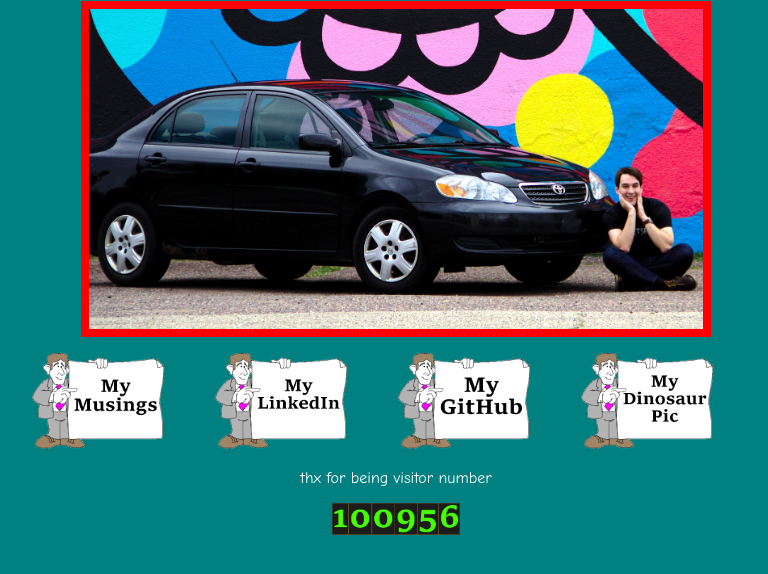
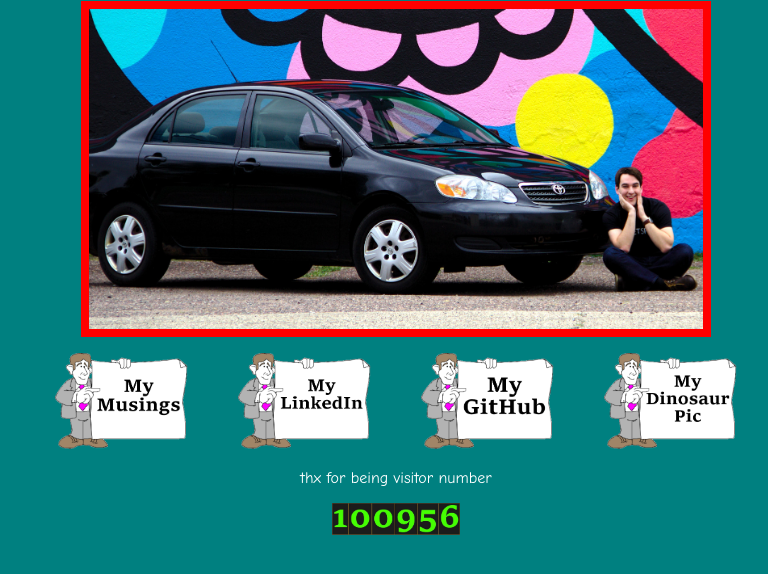
Before and after one commit to Austin-Altmann/personal-website, a plain HTML site: page index.html in a window 1280 px wide. Shown: the part 182-756 px from the top of the page, without its empty margins (244-1012 px from the left). Drawn offline with Linux system fonts and the light colour scheme.

Commit message:
Fixed navigation button centering

```diff
--- a/austin-styles.css
+++ b/austin-styles.css
@@ -20,8 +20,6 @@ body {
 .navigation {
 	margin-top: 2vh;
 	display: inline-block;
-	justify-content: center;
-	align-items: center;
 }
 
 .navigation-image {
@@ -34,24 +32,28 @@ body {
 	background: url("./images/clipart/musings.png");
 	background-size: contain;
 	background-repeat: no-repeat;
+	background-position: center center;
 }
 
 #github {
 	background: url("./images/clipart/github.png");
 	background-size: contain;
 	background-repeat: no-repeat;
+	background-position: center center;
 }
 
 #linkedin {
 	background: url("./images/clipart/linkedin.png");
 	background-size: contain;
 	background-repeat: no-repeat;
+	background-position: center center;
 }
 
 #dinosaur {
 	background: url("./images/clipart/dinosaur.png");
 	background-size: contain;
 	background-repeat: no-repeat;
+	background-position: center center;
 }
 
 .austinPicture {
```
